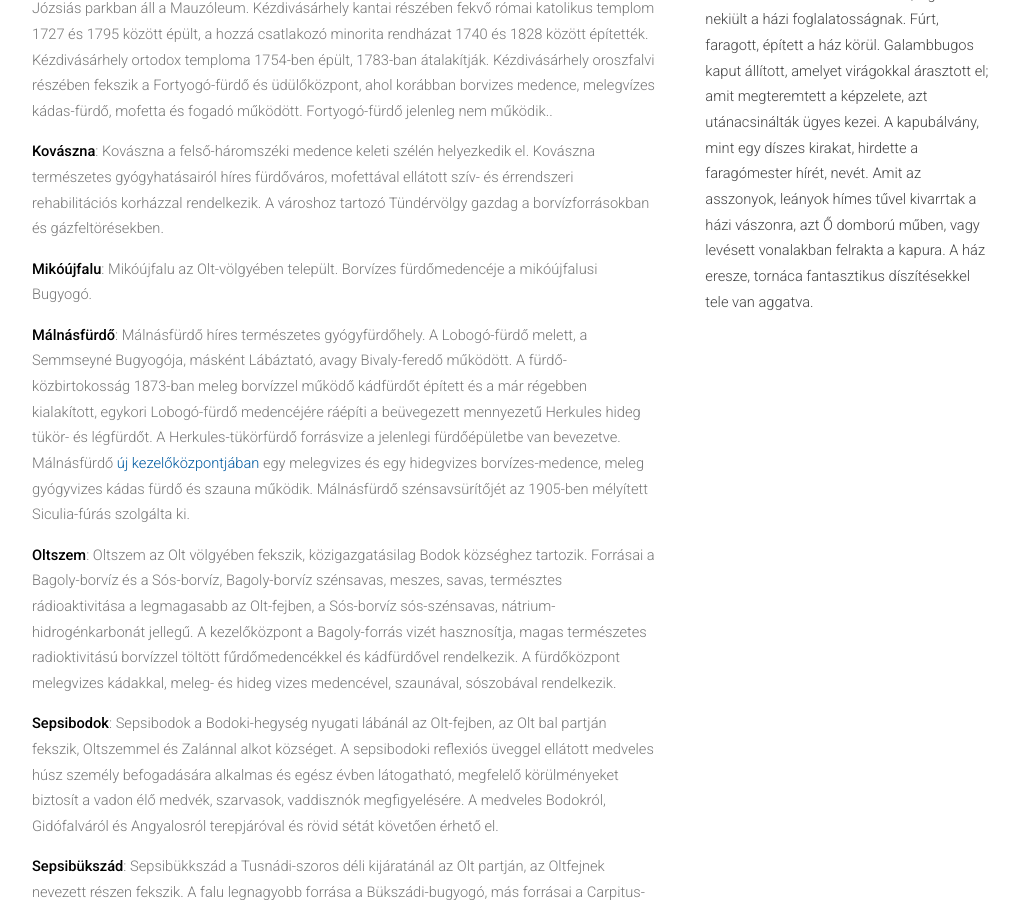
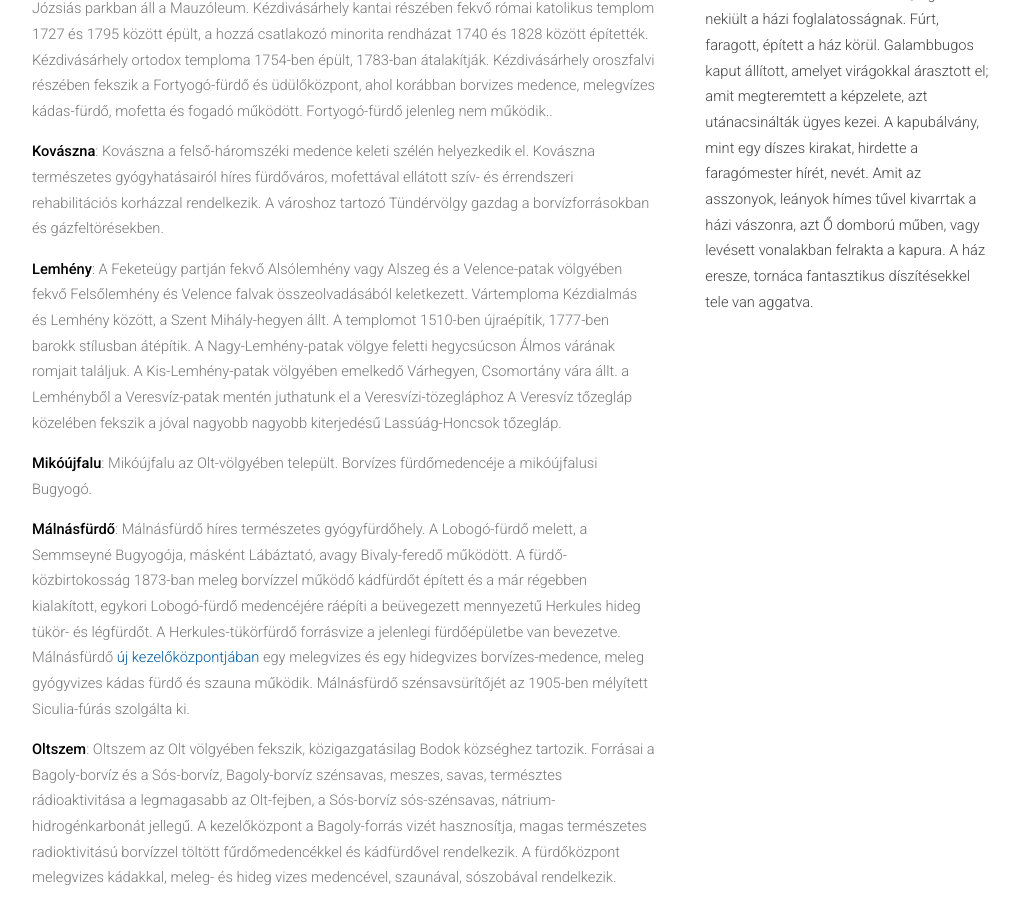
Before and after one commit to siculia/siculia.github.io, a Jekyll site: the page built from siculia-haromszek.html, in a window 1280 px wide and 900 px high, scrolled down 3922 px. Shown: the whole window, without its empty margins (128-1147 px from the left). Built offline with Jekyll 4.4.1, drawn with Linux system fonts in a browser that asks for light colours; nearby versions of some CDN libraries; library files that are not in the unit come from our copies.

Commit message:
Lemhény

```diff
--- a/siculia-haromszek.html
+++ b/siculia-haromszek.html
@@ -58,6 +58,7 @@ layout: default
 							<p style="text-align: left;"><b>Kiskászon</b>: A Kászon-patak völgyében, a Perkő-hegy nyugati oldalán fekszik. Kiskászonon keresztül haladt át az országút, amely összeköttetést biztosított Kászonszékkel és ezen keresztül Csíkszékkel. A Kiskászon környékén álló, azóta eltűnt Szent János nevezetű településről az 1584-ből származó leírás adott hírt. A hagyomány szerint a tatárok által elpusztított Szent János településről a lakók Polyánba költöztek.</p>
 							<p style="text-align: left;"><b>Kézdivásárhely</b>: A kézdivásárhelyi udvarterek építészeti különlegesség. A Céhtörténeti Múzeumban a látogatókra várnak a népviseletbe öltöztetett Zsuzsi és Andris-babák. A Molnár Józsiás parkban áll a Mauzóleum. Kézdivásárhely kantai részében fekvő római katolikus templom 1727 és 1795 között épült, a hozzá csatlakozó minorita rendházat 1740 és 1828 között építették. Kézdivásárhely ortodox temploma 1754-ben épült, 1783-ban átalakítják. Kézdivásárhely oroszfalvi részében fekszik a Fortyogó-fürdő és üdülőközpont, ahol korábban borvizes medence, melegvízes kádas-fürdő, mofetta és fogadó működött. Fortyogó-fürdő jelenleg nem működik..</p>
 							<p style="text-align: left;"><b>Kovászna</b>: Kovászna a felső-háromszéki medence keleti szélén helyezkedik el. Kovászna természetes gyógyhatásairól híres fürdőváros, mofettával ellátott szív- és érrendszeri rehabilitációs korházzal rendelkezik. A városhoz tartozó Tündérvölgy gazdag a borvízforrásokban és gázfeltörésekben.</p>
+							<p style="text-align: left;"><b>Lemhény</b>: A Feketeügy partján fekvő Alsólemhény vagy Alszeg és a Velence-patak völgyében fekvő Felsőlemhény és Velence falvak összeolvadásából keletkezett. Vártemploma  Kézdialmás és Lemhény között, a Szent Mihály-hegyen állt.  A templomot 1510-ben újraépítik, 1777-ben barokk stílusban átépítik. A Nagy-Lemhény-patak völgye feletti hegycsúcson Álmos várának romjait találjuk. A Kis-Lemhény-patak völgyében emelkedő Várhegyen, Csomortány vára állt. a Lemhényből a Veresvíz-patak mentén juthatunk el a Veresvízi-tözegláphoz A Veresvíz tőzegláp közelében fekszik a jóval nagyobb nagyobb kiterjedésű  Lassúág-Honcsok tőzegláp.</p>
 							<p style="text-align: left;"><b>Mikóújfalu</b>: Mikóújfalu az Olt-völgyében települt. Borvízes fürdőmedencéje a mikóújfalusi Bugyogó.</p>
 							<p style="text-align: left;"><b>Málnásfürdő</b>: Málnásfürdő híres természetes gyógyfürdőhely. A Lobogó-fürdő melett, a Semmseyné Bugyogója, másként Lábáztató, avagy Bivaly-feredő működött. A fürdő-közbirtokosság 1873-ban meleg borvízzel működő kádfürdőt épített és a már régebben kialakított, egykori Lobogó-fürdő medencéjére ráépíti a beüvegezett mennyezetű Herkules hideg tükör- és légfürdőt. A Herkules-tükörfürdő forrásvize a jelenlegi fürdőépületbe van bevezetve. Málnásfürdő <a href="http://www.aquasic.ro/malnas/">új kezelőközpontjában</a> egy melegvizes és egy hidegvizes borvízes-medence, meleg gyógyvizes kádas fürdő és szauna működik. Málnásfürdő szénsavsürítőjét az 1905-ben mélyített Siculia-fúrás szolgálta ki.</p>
 							<p style="text-align: left;"><b>Oltszem</b>: Oltszem az Olt völgyében fekszik, közigazgatásilag Bodok községhez tartozik. Forrásai a Bagoly-borvíz és a Sós-borvíz, Bagoly-borvíz szénsavas, meszes, savas, természtes rádioaktivitása a legmagasabb az Olt-fejben, a Sós-borvíz sós-szénsavas, nátrium-hidrogénkarbonát jellegű. A kezelőközpont a Bagoly-forrás vizét hasznosítja, magas természetes radioktivitású borvízzel töltött fűrdőmedencékkel és kádfürdővel rendelkezik. A fürdőközpont melegvizes kádakkal, meleg- és hideg vizes medencével, szaunával, sószobával rendelkezik.</p>
```
